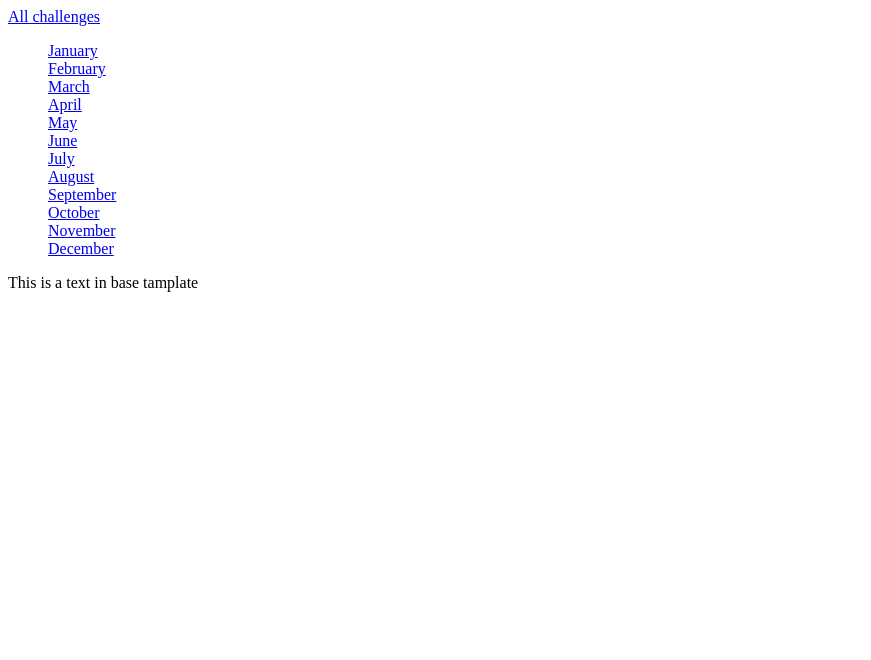
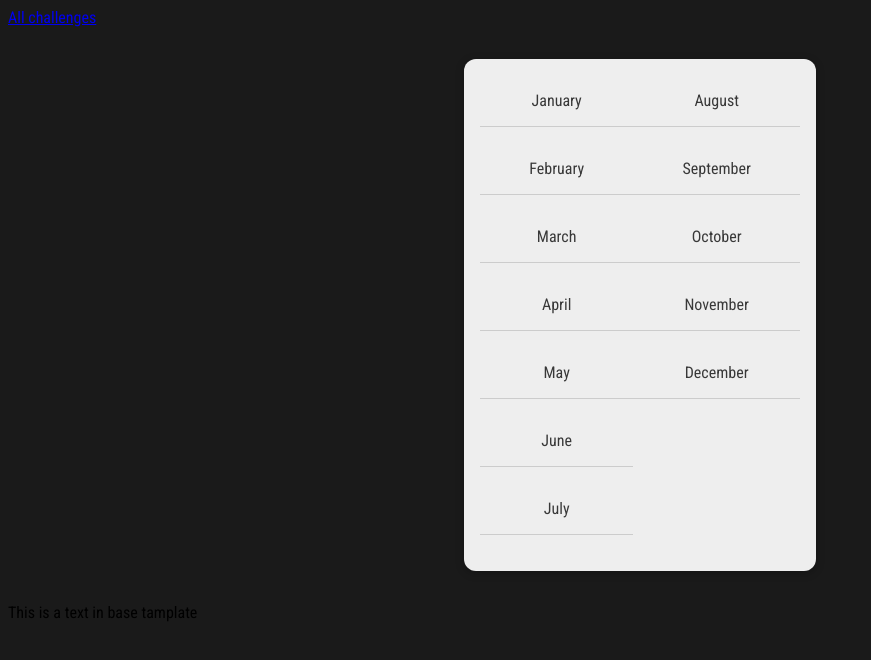
Before and after one commit to vungocdat/django-learning, a Django app: page /challenges/ in a window 1280 px wide. Shown: the top 660 px of the page, without its empty margins (0-871 px from the left). Run offline with Django 5.2, Linux system fonts and the light colour scheme.

Commit message:
added css styling - incomplete, but not important

```diff
--- a/monthly_challenges/challenges/static/challenges/challenges.css
+++ b/monthly_challenges/challenges/static/challenges/challenges.css
@@ -1,3 +1,32 @@
 ul {
     list-style: none;
+    margin: 2rem auto;
+    width: 90%;
+    max-width: 20rem;
+    box-shadow: 0 2px 8px rgba(0, 0, 0, 0.26);
+    padding: 1rem;
+    border-radius: 12px;
+    display: flex;
+    flex-direction: column;
+    flex-wrap: wrap;
+    height: 30rem;
+    background-color: #eeeeee;
 }
+
+li {
+    margin: 1rem 0;
+    text-align: center;
+    font-size: 1rem;
+    border-bottom: 1px solid #ccc;
+    padding-bottom: 1rem;
+}
+
+li a {
+    text-decoration: none;
+    color: #383838;
+}
+
+li a:hover,
+li a:active {
+    color: #7e0154;
+}
--- a/monthly_challenges/monthly_challenges/settings.py
+++ b/monthly_challenges/monthly_challenges/settings.py
@@ -119,6 +119,10 @@ USE_TZ = True
 
 STATIC_URL = 'static/'
 
+STATICFILES_DIRS = [
+    BASE_DIR / "static"
+]
+
 # Default primary key field type
 # https://docs.djangoproject.com/en/5.2/ref/settings/#default-auto-field
 
--- /dev/null
+++ b/monthly_challenges/static/styles.css
@@ -0,0 +1,10 @@
+@import url('https://fonts.googleapis.com/css2?family=Roboto+Condensed:ital,wght@0,100..900;1,100..900&display=swap');
+
+
+html {
+    font-family: 'Roboto Condensed', sans-serif;
+}
+
+body {
+    background-color: #1a1a1a;
+}
--- a/monthly_challenges/templates/base.html
+++ b/monthly_challenges/templates/base.html
@@ -1,9 +1,12 @@
+{% load static %}
+
 <!DOCTYPE html>
 <html lang="en">
 <head>
     <meta charset="UTF-8">
     <meta name="veiwport" content="width=device-width, initial-scale=1.0">
     <title>{% block page_title %}{% endblock %}</title>
+    <link rel="stylesheet" href="{% static "styles.css" %}">
     {% block css_files %}{% endblock %}
 </head>
 <body>
```
